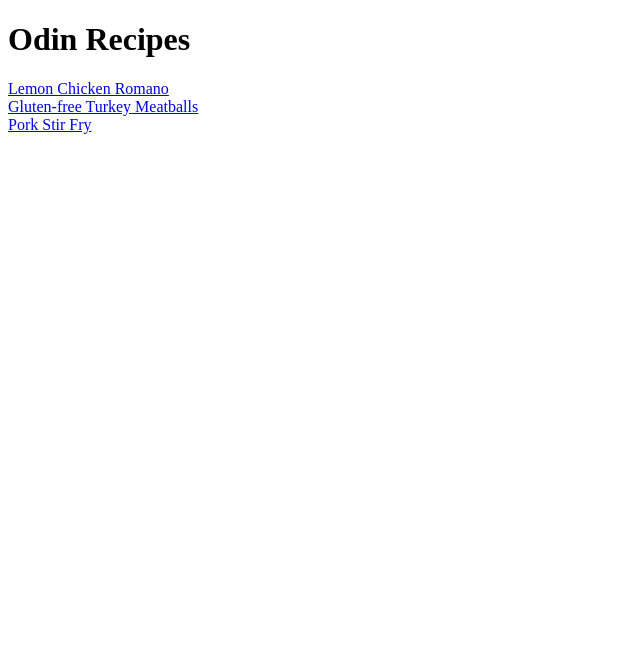
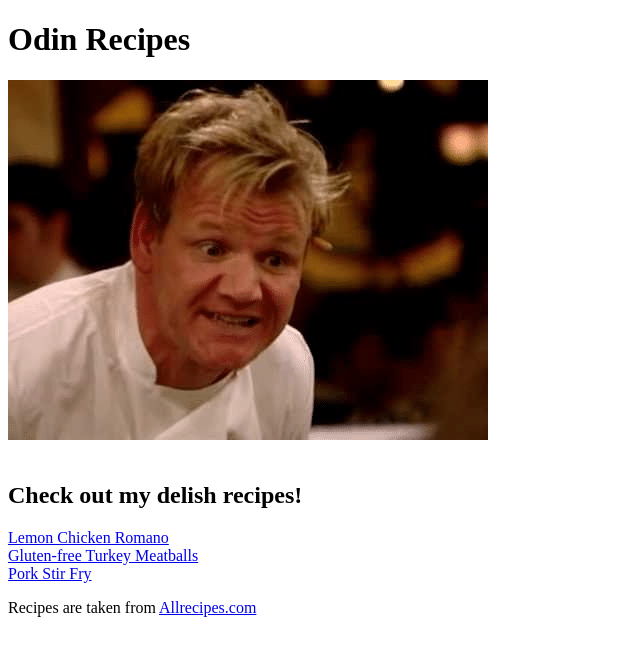
Before and after one commit to ACOREgit/odin-recipes, a plain HTML site: page index.html in a window 1280 px wide. Shown: the whole page, without its empty margins (0-640 px from the left). Drawn offline with Linux system fonts and the light colour scheme.

Commit message:
Add gordon and index

```diff
--- a/index.html
+++ b/index.html
@@ -8,10 +8,16 @@
 </head>
 <body>
     <h1>Odin Recipes</h1>
+    <img src="images/gordon.png" alt="Gordon">
+</br>
+<br>
+<h2>Check out my delish recipes!</h2>
     <a href="recipes/lemonChicken.html">Lemon Chicken Romano</a>
 </br>
     <a href="recipes/turkeyMeatballs.html">Gluten-free Turkey Meatballs</a>
 </br>
     <a href="recipes/porkStirFry.html">Pork Stir Fry</a>
+</br>
+    <p>Recipes are taken from <a href="https://www.allrecipes.com/">Allrecipes.com</a></p>
 </body>
 </html>
```
Also changed, not shown: images/gordon.png (added).
